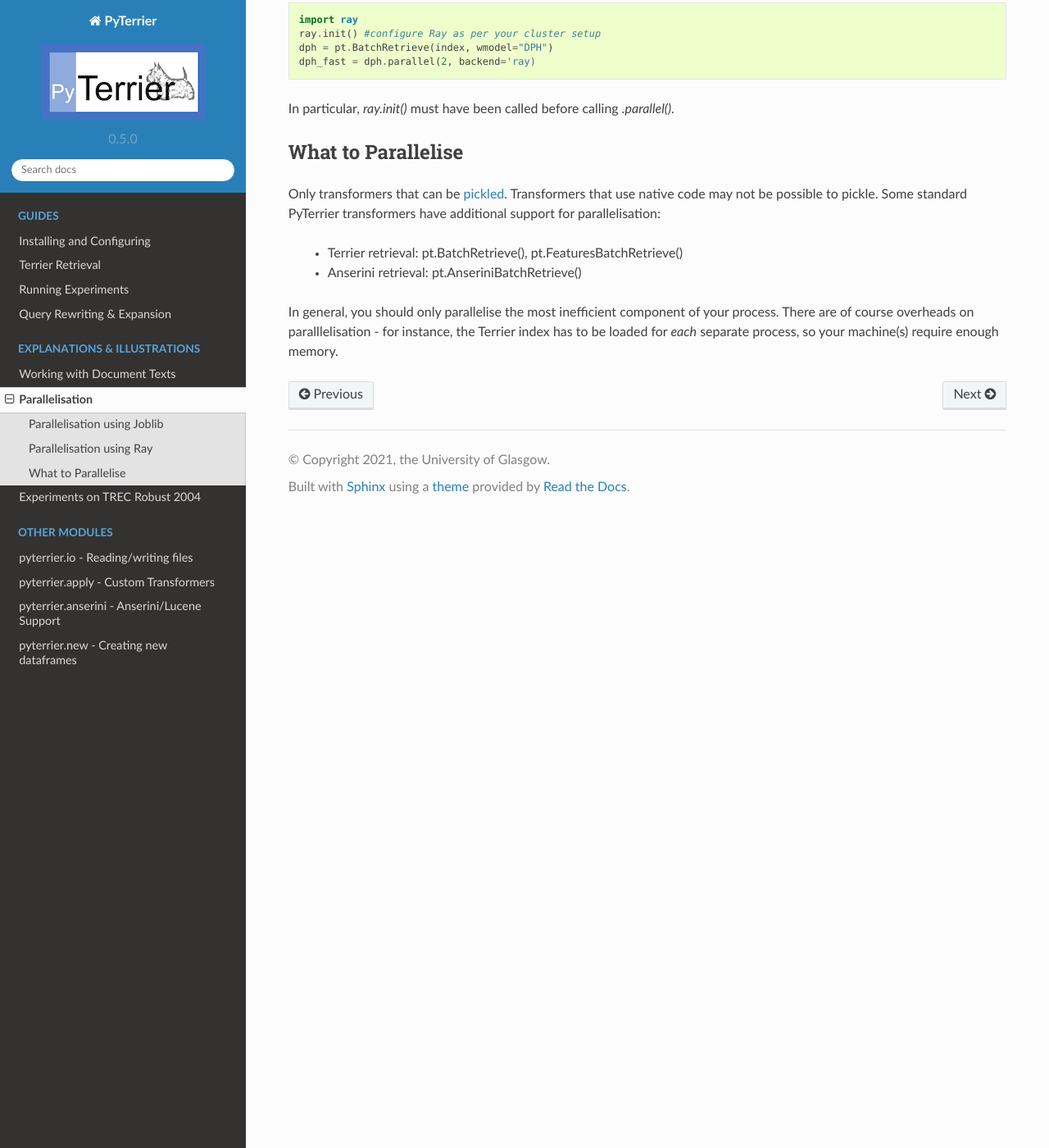
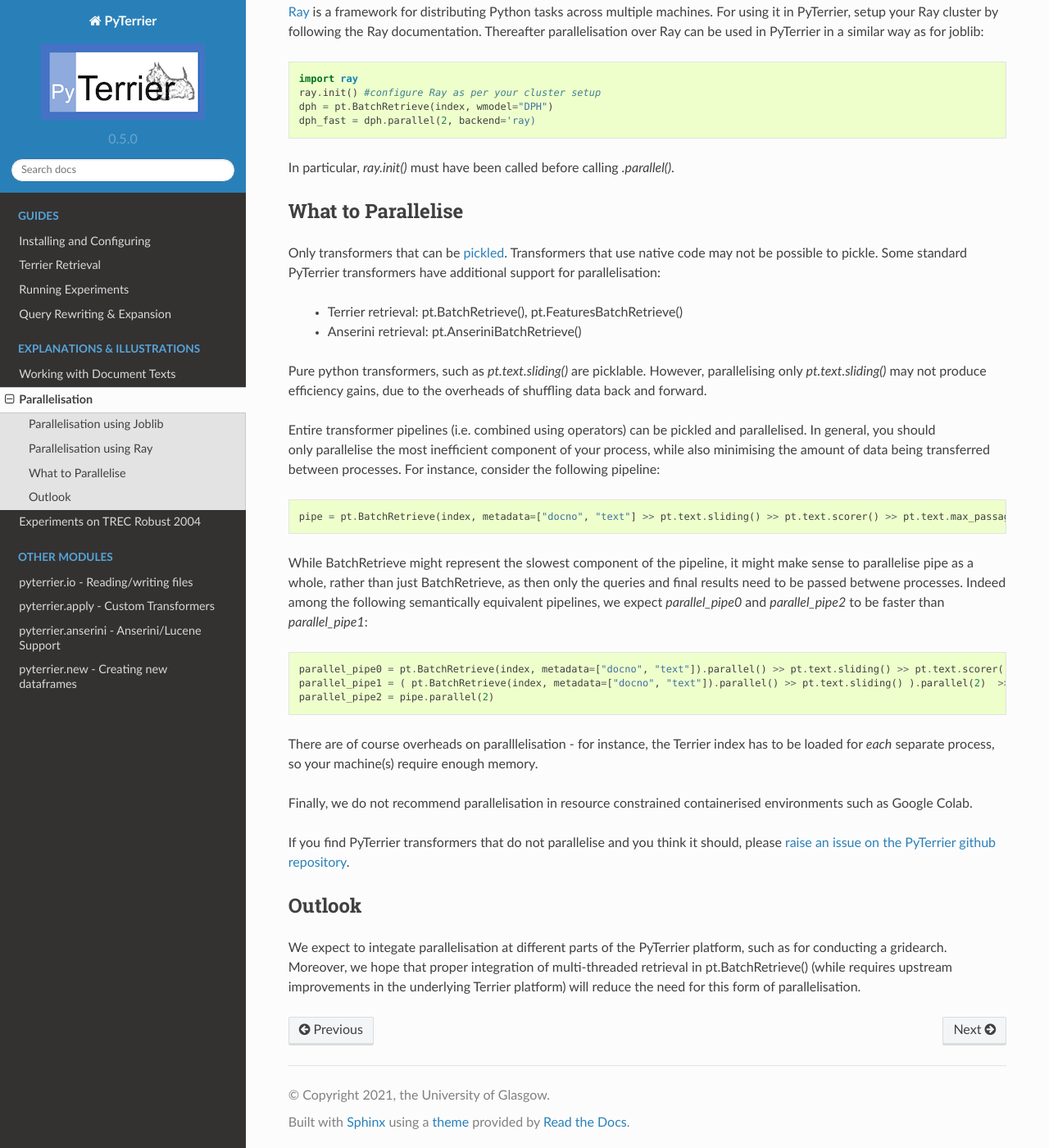
Before and after one commit to terrier-org/pyterrier, a Sphinx documentation site: the page built from docs/parallel.rst, in a window 1280 px wide and 1400 px high, scrolled down 832 px. Shown: the whole window at 82% size. Built offline with Sphinx 7.4.7 and the Read the Docs theme 2.0.0, drawn with Linux system fonts in a browser that asks for light colours; pages that are not in the unit, such as notebooks, are missing from menus; the version number is read from the project's files by our own code; some of the changed text lies outside the part shown.

Commit message:
formatting change

```diff
--- a/docs/parallel.rst
+++ b/docs/parallel.rst
@@ -10,9 +10,10 @@
 
 Parallelisation occurs by partitioning dataframes and separating them across different processes. Partitioning depends on the type
 of the input dataframe:
-- queries: partitioned by qid
-- documents: partitioned by docno
-- ranked documents: partitioned by qid
+
+ - queries: partitioned by qid
+ - documents: partitioned by docno
+ - ranked documents: partitioned by qid
 
 Parallelisation using Joblib
 ============================
@@ -47,6 +48,32 @@
  - Terrier retrieval: pt.BatchRetrieve(), pt.FeaturesBatchRetrieve()
  - Anserini retrieval: pt.AnseriniBatchRetrieve()
 
-In general, you should only parallelise the most inefficient component of your process. There are of course overheads on
-paralllelisation - for instance, the Terrier index has to be loaded for *each* separate process, so your machine(s) require
-enough memory.
+Pure python transformers, such as `pt.text.sliding()` are picklable. However, parallelising only `pt.text.sliding()` may not produce
+efficiency gains, due to the overheads of shuffling data back and forward.
+
+Entire transformer pipelines (i.e. combined using operators) can be pickled and parallelised. In general, you should only parallelise
+the most inefficient component of your process, while also minimising the amount of data being transferred between processes. For instance,
+consider the following pipeline::
+
+    pipe = pt.BatchRetrieve(index, metadata=["docno", "text"] >> pt.text.sliding() >> pt.text.scorer() >> pt.text.max_passage()
+
+While BatchRetrieve might represent the slowest component of the pipeline, it might make sense to parallelise pipe as a whole,
+rather than just BatchRetrieve, as then only the queries and final results  need to be passed betwene processes. Indeed among the
+following semantically equivalent pipelines, we expect `parallel_pipe0`  and `parallel_pipe2`  to be faster than `parallel_pipe1`::
+
+    parallel_pipe0 = pt.BatchRetrieve(index, metadata=["docno", "text"]).parallel() >> pt.text.sliding() >> pt.text.scorer() >> pt.text.max_passage()
+    parallel_pipe1 = ( pt.BatchRetrieve(index, metadata=["docno", "text"]).parallel() >> pt.text.sliding() ).parallel(2)  >> pt.text.max_passage()
+    parallel_pipe2 = pipe.parallel(2)
+
+
+There are of course overheads on paralllelisation - for instance, the Terrier index has to be loaded for *each* separate process,
+so your machine(s) require enough memory.
+
+Finally, we do not recommend parallelisation in resource constrained containerised environments such as Google Colab.
+
+If you find PyTerrier transformers that do not parallelise and you think it should, please `raise an issue on the PyTerrier github repository <https://github.com/terrier-org/pyterrier/issues>`_.
+
+Outlook
+=======
+
+We expect to integate parallelisation at different parts of the PyTerrier platform, such as for conducting a gridearch. Moreover, we hope that proper integration of multi-threaded retrieval in pt.BatchRetrieve() (while requires upstream improvements in the underlying Terrier platform) will reduce the need for this form of parallelisation.
```
